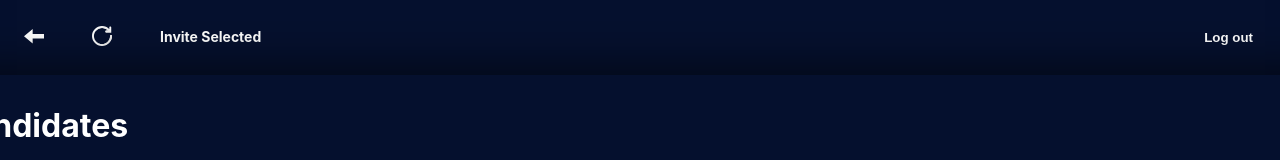
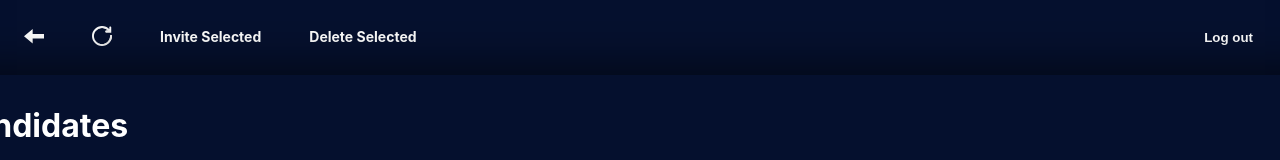
Before and after one commit to gwood1963/group-design-practical, a React (Create React App) app: page /database in a window 1280 px wide. Shown: the top 160 px of the page. Built offline with nearby package versions, Linux system fonts and the light colour scheme; no server answers.

Commit message:
implemented database deletion

```diff
--- a/src/pages/Database01Page.tsx
+++ b/src/pages/Database01Page.tsx
@@ -165,6 +165,34 @@ const Database01Page = () => {
                 <span className = "popuptext" id = "InvitePopup"> None selected!</span>
                 </div>
 
+                {/**Delete Candidates button, with associated updates to database and popup */}
+                <div className = "popup" onClick = {(_)=> {
+                    if (window.confirm('Are you sure you want to delete these users?')) {
+                        var popup = document.getElementById("DeletePopup")!;
+                        var numSelected = selectedFlatRows.length;
+                        if (numSelected > 0) {
+                            popup.innerHTML = numSelected + " selected candidates deleted";
+                        } else {
+                            popup.innerHTML = "None selected"
+                        }
+                        popup?.classList.toggle("show");
+                        setTimeout(() => {popup?.classList.toggle("show");}, 3000);
+                        const ids = selectedFlatRows.map((row) => row.original.UserID)
+                        fetch("/api/delete", {
+                            method: "DELETE",
+                            body: JSON.stringify(ids),
+                            headers: {
+                                Accept: 'application/json',
+                                'Content-Type': 'application/json'
+                            }
+                        });
+                        getScores() //updates the database to show the change
+                    }
+                }}>
+                Delete Selected
+                <span className = "popuptext" id = "DeletePopup"> None selected!</span>
+                </div>
+
                 {/**Back button */}
                 <div style = {{position: "absolute", right: "5px"}}>
                     <ActionButton
```
Also changed, not shown: 2 other files (tests, documents, lock files or other folders).
